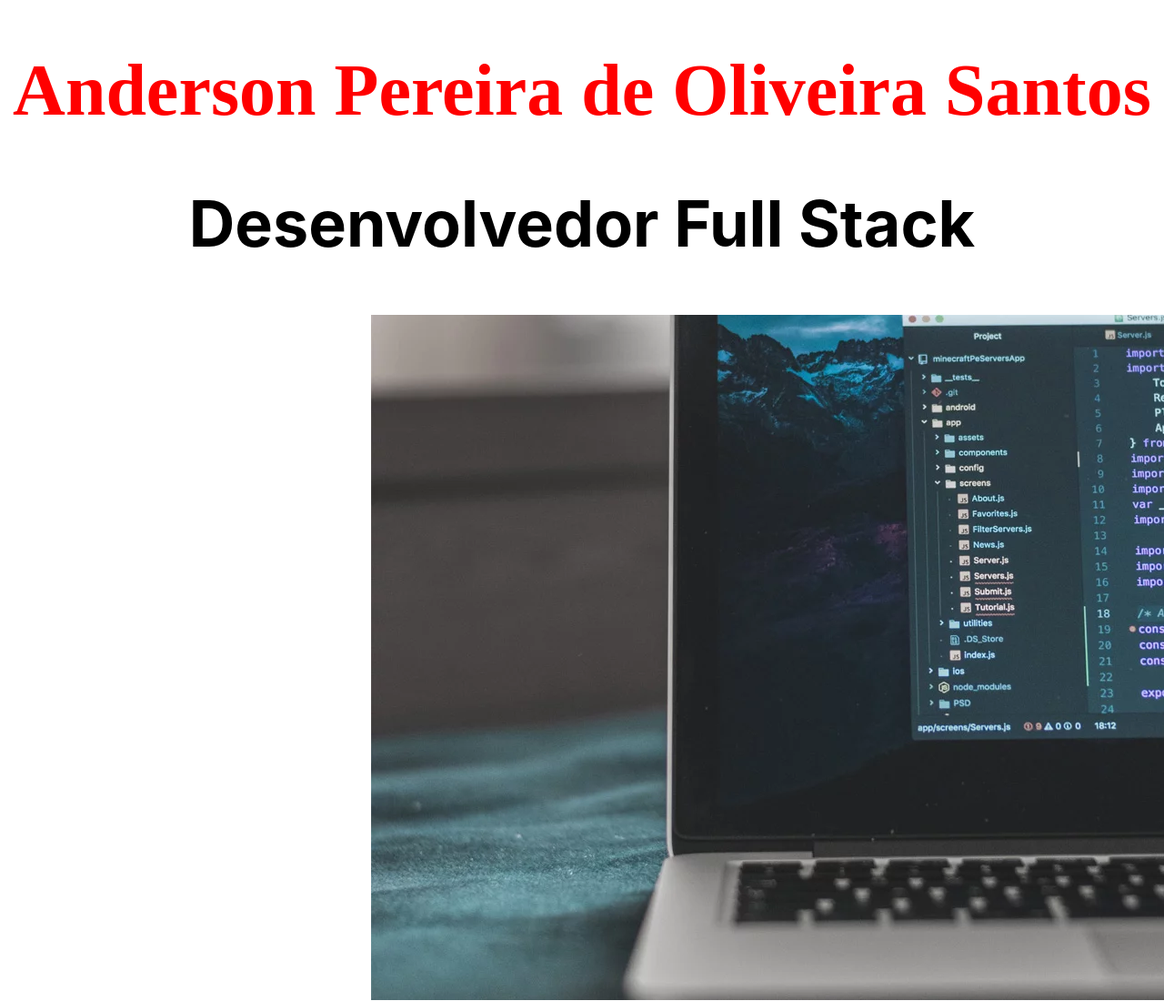
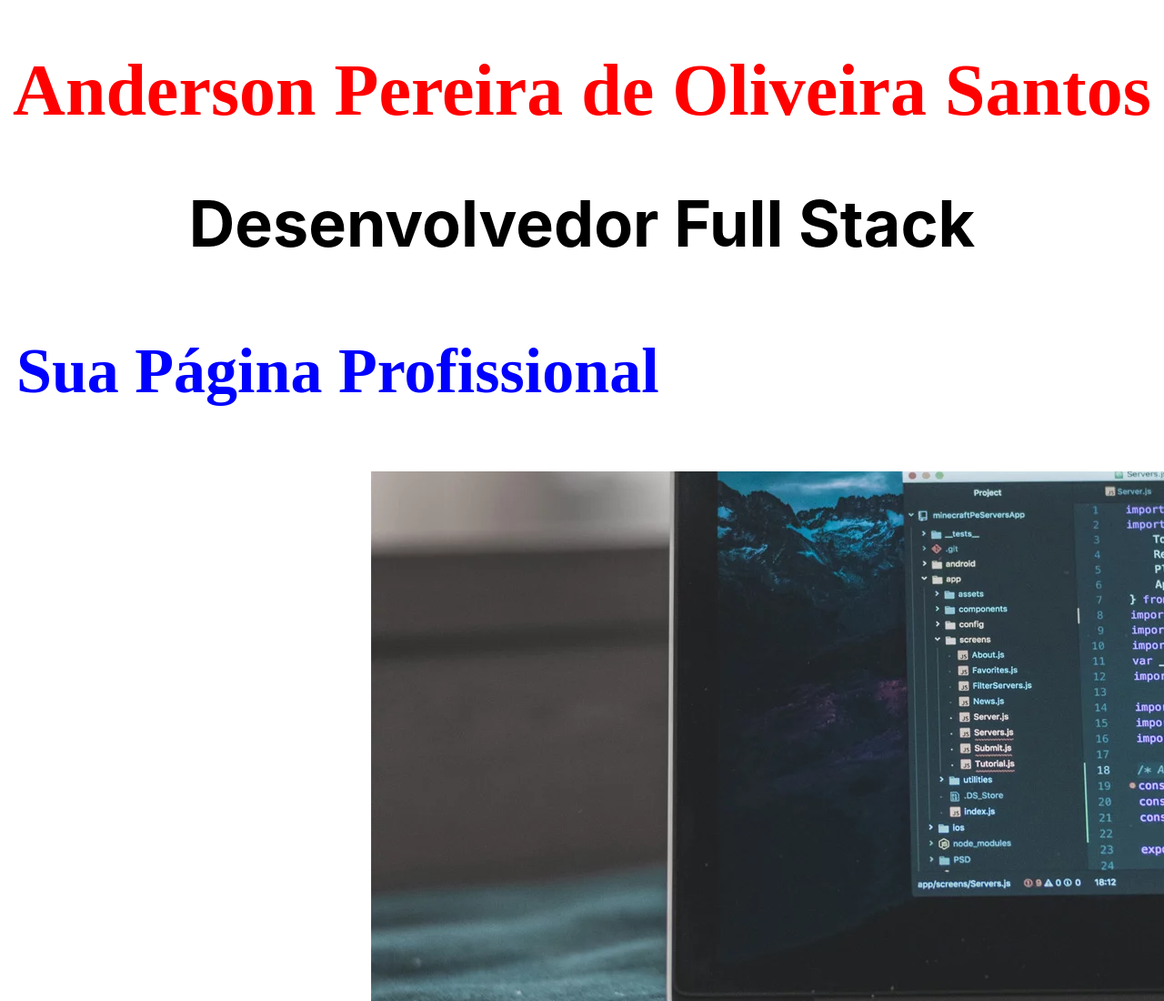
Before and after one commit to anderoidy/projetoMeuPortifolio, a plain HTML site: page public_html/index.html in a window 1280 px wide. Shown: the top 1100 px of the page at 91% size. Drawn offline with Linux system fonts and the light colour scheme.

Commit message:
Continuando

```diff
--- a/public_html/estilos/estilos.css
+++ b/public_html/estilos/estilos.css
@@ -37,5 +37,4 @@ H4 {
     font-family: -apple-system, BlinkMacSystemFont, 'Segoe UI', Roboto, Oxygen, Ubuntu, Cantarell, 'Open Sans', 'Helvetica Neue', sans-serif;
     display: block;
 
-
 }
--- a/public_html/index.html
+++ b/public_html/index.html
@@ -12,6 +12,8 @@
 
     <h2>Desenvolvedor Full Stack</h2>
 
+    <h3>Sua Página Profissional</h3>
+
     <div>
         <img src="img/como-contratar-desenvolvedor.webp" alt="programador">
     </div>
```
